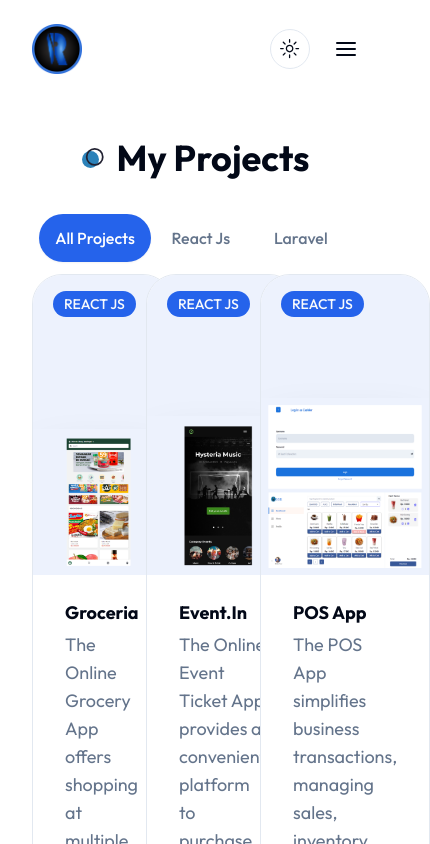
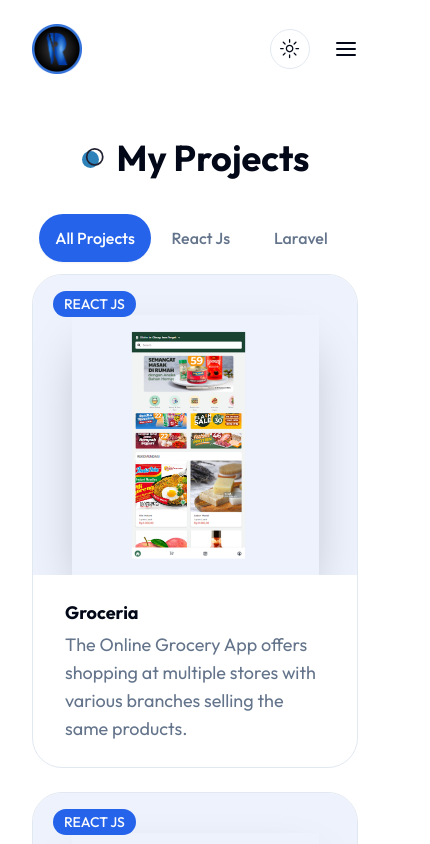
Before and after one commit to kinur31/Portfolio, a Next.js app: page /projects in a window 390 px wide. Shown: the top 844 px of the page, 430 px wide, since content can reach past the window. Built offline with nearby package versions, Linux system fonts and the light colour scheme.

Commit message:
fix(project-page): responsive

```diff
--- a/app/projects/page.tsx
+++ b/app/projects/page.tsx
@@ -55,13 +55,7 @@
               ))}
             </TabsList>
           </div>
-          <div
-            className={`text-lg xl:mt-8 mx-auto grid ${
-              filteredProjects.length < 3
-                ? "grid-cols-1"
-                : "grid-cols-3 lg:grid-cols-3"
-            } gap-4`}
-          >
+          <div className="text-lg xl:mt-8 mx-auto grid grid-cols-1 lg:grid-cols-3 gap-4">
             {filteredProjects.map((project, index) => (
               <TabsContent
                 value={category}
```
